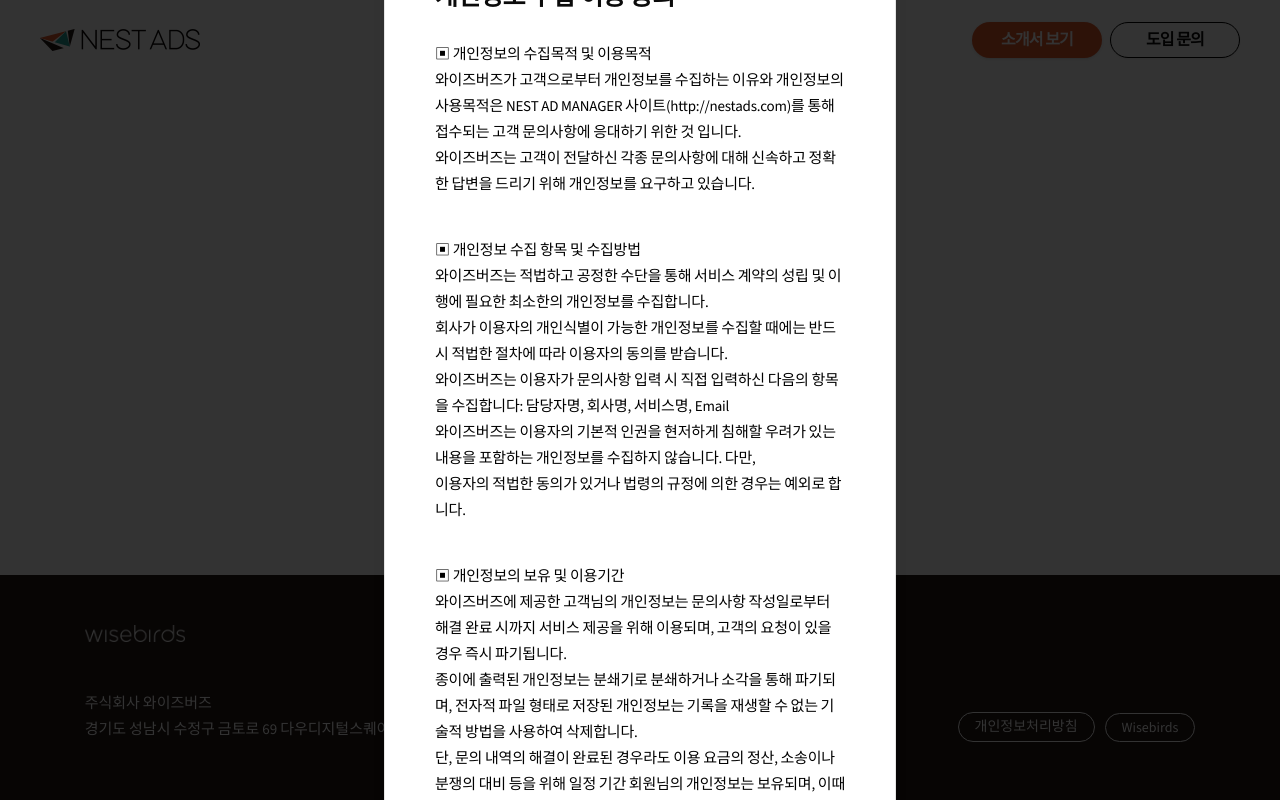
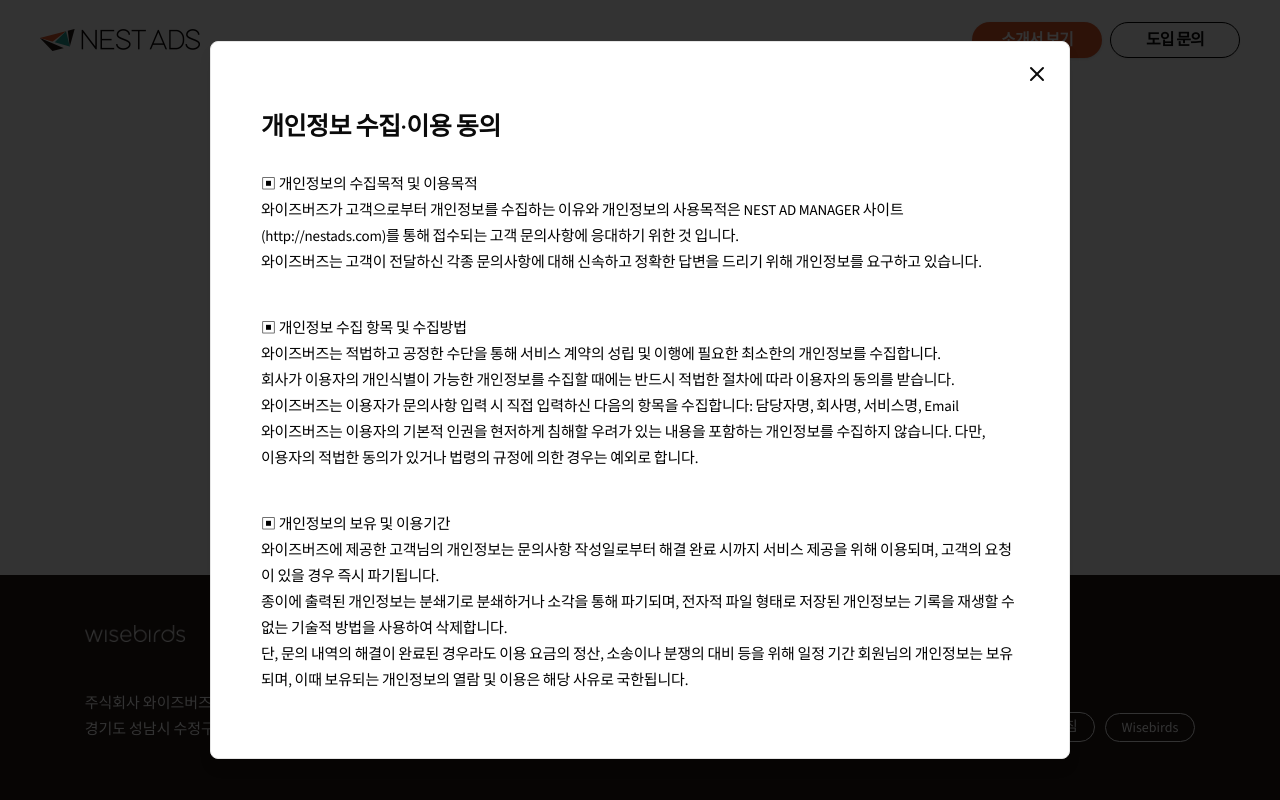
Before and after one commit to bruno-park/nestads-landing-web, a Next.js app: page / in a window 1280 px wide. Both pictures are taken after a click on the button "개인정보처리방침". Shown: the part 3546-4346 px from the top of the page. Built offline with nearby package versions, Linux system fonts and the light colour scheme.

Commit message:
fix: dialog 추가

```diff
--- /dev/null
+++ b/src/components/ui/dialog.tsx
@@ -0,0 +1,118 @@
+"use client";
+
+import * as React from "react";
+import * as DialogPrimitive from "@radix-ui/react-dialog";
+import { X } from "lucide-react";
+
+import { cn } from "@/lib/utils";
+
+const Dialog = DialogPrimitive.Root;
+
+const DialogTrigger = DialogPrimitive.Trigger;
+
+const DialogPortal = DialogPrimitive.Portal;
+
+const DialogClose = DialogPrimitive.Close;
+
+const DialogOverlay = React.forwardRef<
+  React.ElementRef<typeof DialogPrimitive.Overlay>,
+  React.ComponentPropsWithoutRef<typeof DialogPrimitive.Overlay>
+>(({ className, ...props }, ref) => (
+  <DialogPrimitive.Overlay
+    ref={ref}
+    className={cn(
+      "fixed inset-0 z-50 bg-black/80 data-[state=open]:animate-in data-[state=closed]:animate-out data-[state=closed]:fade-out-0 data-[state=open]:fade-in-0",
+      className,
+    )}
+    {...props}
+  />
+));
+DialogOverlay.displayName = DialogPrimitive.Overlay.displayName;
+
+const DialogContent = React.forwardRef<
+  React.ElementRef<typeof DialogPrimitive.Content>,
+  React.ComponentPropsWithoutRef<typeof DialogPrimitive.Content>
+>(({ className, children, ...props }, ref) => (
+  <DialogPortal>
+    <DialogOverlay />
+    <DialogPrimitive.Content
+      ref={ref}
+      className={cn(
+        "fixed left-[50%] top-[50%] z-50 grid w-full max-w-[53.75rem] translate-x-[-50%] translate-y-[-50%] gap-4 border bg-background p-6 shadow-lg duration-200 data-[state=open]:animate-in data-[state=closed]:animate-out data-[state=closed]:fade-out-0 data-[state=open]:fade-in-0 data-[state=closed]:zoom-out-95 data-[state=open]:zoom-in-95 data-[state=closed]:slide-out-to-left-1/2 data-[state=closed]:slide-out-to-top-[48%] data-[state=open]:slide-in-from-left-1/2 data-[state=open]:slide-in-from-top-[48%] sm:rounded-lg",
+        className,
+      )}
+      {...props}
+    >
+      {children}
+    </DialogPrimitive.Content>
+  </DialogPortal>
+));
+DialogContent.displayName = DialogPrimitive.Content.displayName;
+
+const DialogHeader = ({
+  className,
+  ...props
+}: React.HTMLAttributes<HTMLDivElement>) => (
+  <div
+    className={cn(
+      "flex flex-col space-y-1.5 text-center sm:text-left",
+      className,
+    )}
+    {...props}
+  />
+);
+DialogHeader.displayName = "DialogHeader";
+
+const DialogFooter = ({
+  className,
+  ...props
+}: React.HTMLAttributes<HTMLDivElement>) => (
+  <div
+    className={cn(
+      "flex flex-col-reverse sm:flex-row sm:justify-end sm:space-x-2",
+      className,
+    )}
+    {...props}
+  />
+);
+DialogFooter.displayName = "DialogFooter";
+
+const DialogTitle = React.forwardRef<
+  React.ElementRef<typeof DialogPrimitive.Title>,
+  React.ComponentPropsWithoutRef<typeof DialogPrimitive.Title>
+>(({ className, ...props }, ref) => (
+  <DialogPrimitive.Title
+    ref={ref}
+    className={cn(
+      "text-lg font-semibold leading-none tracking-tight",
+      className,
+    )}
+    {...props}
+  />
+));
+DialogTitle.displayName = DialogPrimitive.Title.displayName;
+
+const DialogDescription = React.forwardRef<
+  React.ElementRef<typeof DialogPrimitive.Description>,
+  React.ComponentPropsWithoutRef<typeof DialogPrimitive.Description>
+>(({ className, ...props }, ref) => (
+  <DialogPrimitive.Description
+    ref={ref}
+    className={cn("text-sm text-muted-foreground", className)}
+    {...props}
+  />
+));
+DialogDescription.displayName = DialogPrimitive.Description.displayName;
+
+export {
+  Dialog,
+  DialogPortal,
+  DialogOverlay,
+  DialogTrigger,
+  DialogClose,
+  DialogContent,
+  DialogHeader,
+  DialogFooter,
+  DialogTitle,
+  DialogDescription,
+};
```
